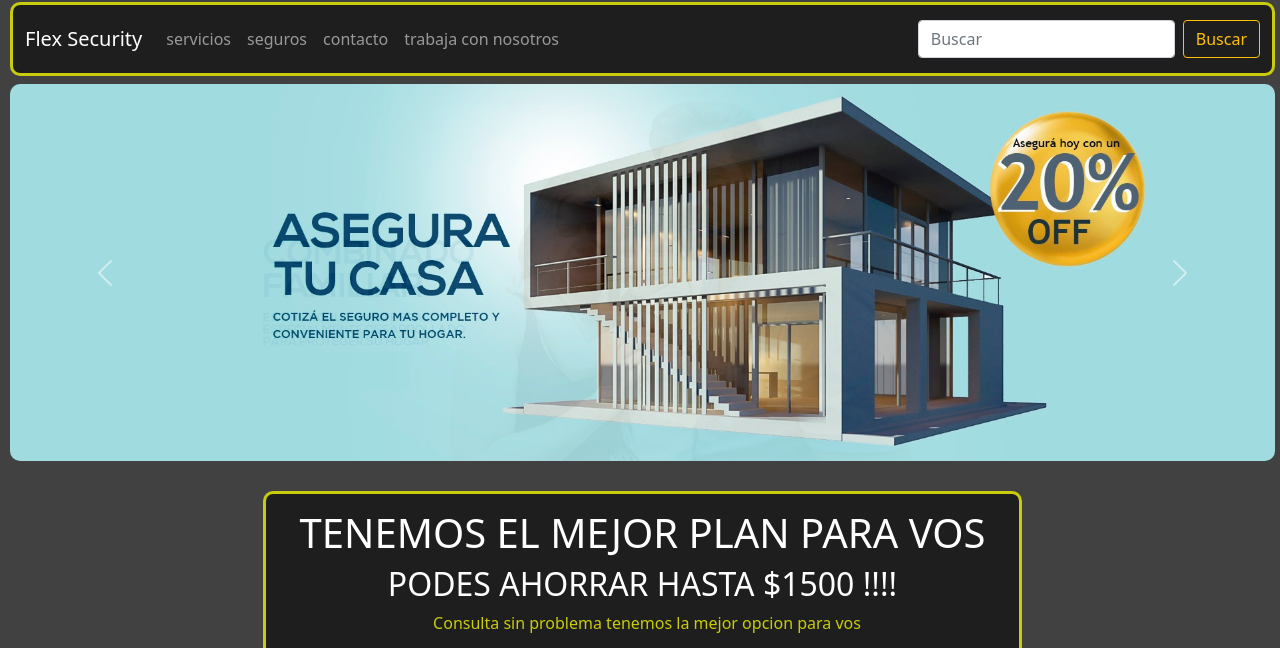
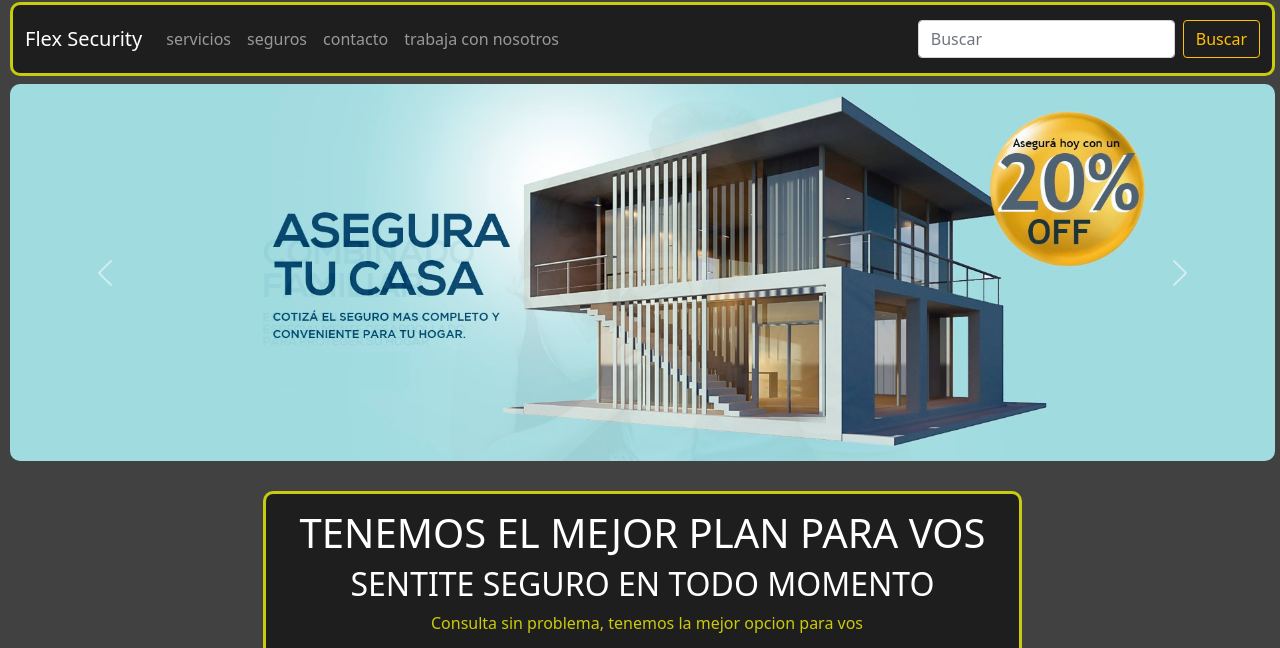
Before and after one commit to Joaquinmartinez1805/proyecto-final-coder, a plain HTML site: page pages/seguros.html in a window 1280 px wide. Shown: the part 113-761 px from the top of the page. Drawn offline with nearby package versions, Linux system fonts and the light colour scheme.

Commit message:
cambio de texto en page seguro

```diff
--- a/pages/seguros.html
+++ b/pages/seguros.html
@@ -82,8 +82,8 @@
         </div>
         <div class="texto-seguros">
             <h1>TENEMOS EL MEJOR PLAN PARA VOS</h1>
-            <h2>PODES AHORRAR HASTA $1500 !!!!</h2>
-            <p>Consulta sin problema tenemos la mejor opcion para vos</p>
+            <h2>SENTITE SEGURO EN TODO MOMENTO</h2>
+            <p>Consulta sin problema, tenemos la mejor opcion para vos</p>
             <div class="col-12">
                 <a href="mensaje-contacto.html"><button class="btn
                 btn-outline-warning" type="submit">consultar</button></a>
```
